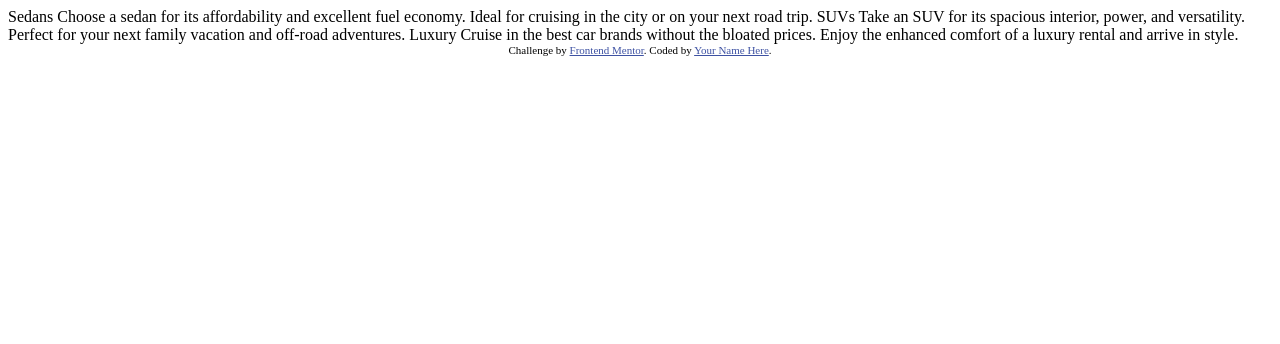
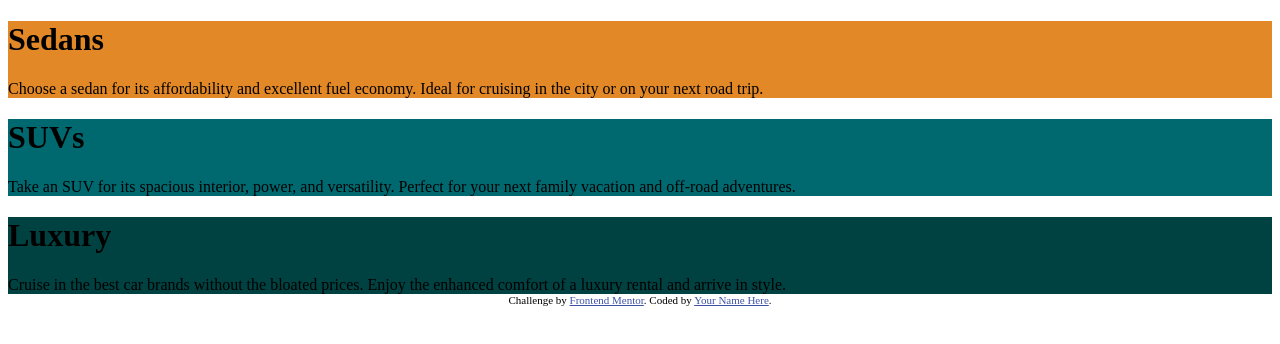
Before and after one commit to sadhana08/ThreeColumnPreview, a plain HTML site: page index.html in a window 1280 px wide. Drawn offline with Linux system fonts and the light colour scheme.

Commit message:
feat: primary code

```diff
--- a/index.html
+++ b/index.html
@@ -1,36 +1,47 @@
 <!DOCTYPE html>
 <html lang="en">
   <head>
-  <meta charset="UTF-8">
-  <meta name="viewport" content="width=device-width, initial-scale=1.0"> <!-- displays site properly based on user's device -->
+    <meta charset="UTF-8" />
+    <meta name="viewport" content="width=device-width, initial-scale=1.0" />
+    <!-- displays site properly based on user's device -->
 
-  <link rel="icon" type="image/png" sizes="32x32" href="./images/favicon-32x32.png">
+    <link
+      rel="icon"
+      type="image/png"
+      sizes="32x32"
+      href="./images/favicon-32x32.png"
+    />
 
     <title>Frontend Mentor | 3-column preview card component</title>
 
-  <!-- Feel free to remove these styles or customise in your own stylesheet 👍 -->
-  <style>
-    .attribution { font-size: 11px; text-align: center; }
-    .attribution a { color: hsl(228, 45%, 44%); }
-  </style>
+
+  <link rel="stylesheet" href="style.css">
   </head>
   <body>
+    <div class="sedans">
+      <h1>Sedans</h1>
+      Choose a sedan for its affordability and excellent fuel economy. Ideal for
+      cruising in the city or on your next road trip.
+    </div>
 
-  Sedans
-  Choose a sedan for its affordability and excellent fuel economy. Ideal for cruising in the city
-  or on your next road trip.
+    <div class="suvs">
+      <h1>SUVs</h1>
+      Take an SUV for its spacious interior, power, and versatility. Perfect for
+      your next family vacation and off-road adventures.
+    </div>
 
-  SUVs
-  Take an SUV for its spacious interior, power, and versatility. Perfect for your next family vacation
-  and off-road adventures.
-
-  Luxury
-  Cruise in the best car brands without the bloated prices. Enjoy the enhanced comfort of a luxury
-  rental and arrive in style.
+    <div class="luxury">
+      <h1>Luxury</h1>
+      Cruise in the best car brands without the bloated prices. Enjoy the
+      enhanced comfort of a luxury rental and arrive in style.
+    </div>
 
     <div class="attribution">
-    Challenge by <a href="https://www.frontendmentor.io?ref=challenge" target="_blank">Frontend Mentor</a>.
-    Coded by <a href="#">Your Name Here</a>.
+      Challenge by
+      <a href="https://www.frontendmentor.io?ref=challenge" target="_blank"
+        >Frontend Mentor</a
+      >. Coded by <a href="#">Your Name Here</a>.
     </div>
+
   </body>
 </html>
--- /dev/null
+++ b/style.css
@@ -0,0 +1,20 @@
+.attribution {
+    font-size: 11px;
+    text-align: center;
+  }
+
+.attribution a {
+    color: hsl(228, 45%, 44%);
+  }
+
+.sedans{
+    background-color: hsl(31, 77%, 52%);
+}
+
+.suvs{
+    background-color: hsl(184, 100%, 22%);
+}
+
+.luxury{
+    background-color: hsl(179, 100%, 13%);
+}
```
Lines whose indentation alone changed are shown as unchanged.
